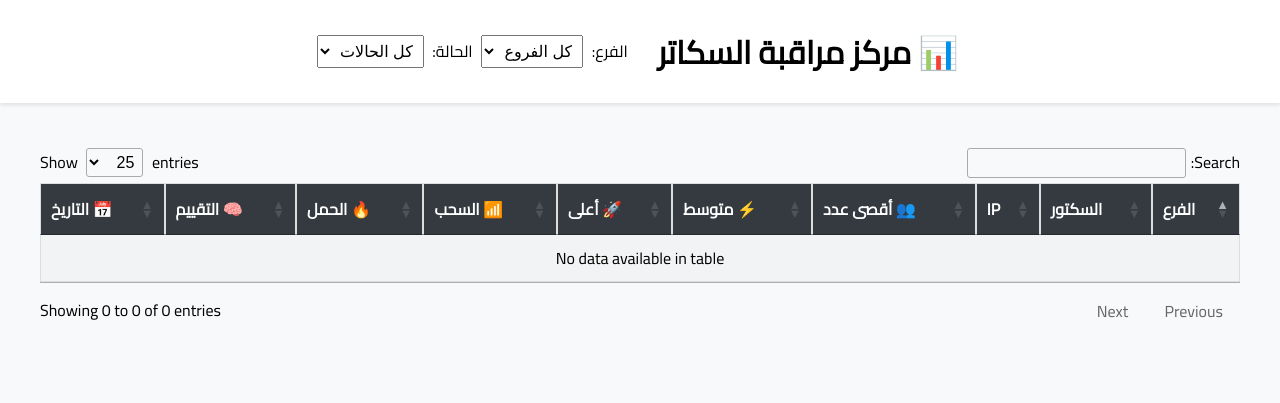
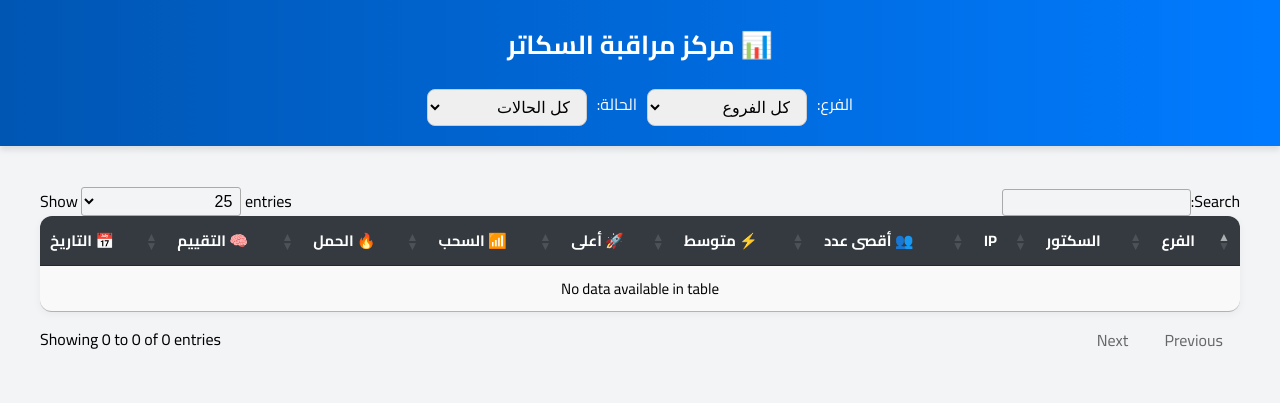
Before and after one commit to HamzaJwan/sector-performance-dashboard, a Flask app: page / in a window 1280 px wide. Shown: the top 403 px of the page. Run offline with Flask 3, Linux system fonts and the light colour scheme; data that the repository does not hold is empty; some libraries are stand-ins or nearby versions.

Commit message:
🔧 تعديل بسيط للتجربة

```diff
--- a/templates/dashboard.html
+++ b/templates/dashboard.html
@@ -5,106 +5,135 @@
   <meta name="viewport" content="width=device-width, initial-scale=1.0">
   <title>📊 مركز مراقبة السكاتر</title>
   <link rel="stylesheet" href="https://cdn.datatables.net/1.13.4/css/jquery.dataTables.min.css">
-  <link href="https://fonts.googleapis.com/css2?family=Cairo&display=swap" rel="stylesheet">
+  <link href="https://fonts.googleapis.com/css2?family=Cairo:wght@400;700&display=swap" rel="stylesheet">
   <style>
     body {
       font-family: 'Cairo', sans-serif;
       direction: rtl;
-      text-align: center;
-      background-color: #f8f9fa;
+      background: #f2f4f6;
       margin: 0;
       padding: 0;
     }
+
     header {
+      background: linear-gradient(to left, #007bff, #0056b3);
+      color: white;
+      padding: 20px;
+      box-shadow: 0 4px 6px rgba(0,0,0,0.1);
+      display: flex;
+      flex-wrap: wrap;
+      justify-content: space-between;
+      align-items: center;
+      gap: 10px;
+    }
+
+    header h1 {
+      margin: 0;
+      font-size: 26px;
+      flex: 1 1 100%;
+      text-align: center;
+    }
+
+    form {
       display: flex;
       flex-wrap: wrap;
       justify-content: center;
-      align-items: center;
-      padding: 20px 5%;
-      background: white;
-      box-shadow: 0 2px 4px rgba(0,0,0,0.1);
+      gap: 10px;
+      flex: 1 1 100%;
+      margin-top: 10px;
     }
-    header h1 {
-      margin: 0 20px;
+
+    select {
+      padding: 8px 12px;
+      border-radius: 8px;
+      border: 1px solid #ccc;
+      font-size: 16px;
+      min-width: 160px;
     }
-    form {
-      margin: 10px;
-    }
-    select, input[type="search"] {
-      font-size: 16px;
-      padding: 6px;
-      margin: 5px;
-    }
+
     .dataTables_wrapper {
       padding: 20px;
-      overflow-x: auto;
     }
-    table {
-      width: 100%;
-      border-collapse: collapse;
-      table-layout: auto;
+
+    table.dataTable {
+      width: 100% !important;
+      background-color: white;
+      border-radius: 12px;
+      overflow: hidden;
+      box-shadow: 0 2px 8px rgba(0,0,0,0.05);
     }
+
     th, td {
-      border: 1px solid #ddd;
-      padding: 10px 6px;
       text-align: center;
-      white-space: nowrap;
-      max-width: 150px;
-      overflow: visible !important;
-      text-overflow: ellipsis;
+      padding: 12px 8px;
+      font-size: 15px;
       position: relative;
     }
+
     th {
       background-color: #343a40;
       color: white;
     }
+
     tr:nth-child(even) {
-      background-color: #f2f2f2;
+      background-color: #f9f9f9;
     }
+
     td.highlight {
       font-weight: bold;
-      background-color: #fff9e6;
+      background-color: #e9f7ff;
     }
+
     .badge {
-      padding: 5px 10px;
-      border-radius: 12px;
+      padding: 6px 10px;
+      border-radius: 20px;
+      font-size: 13px;
       color: white;
-      font-size: 14px;
       font-weight: bold;
-      margin: 2px;
       display: inline-block;
+      transition: transform 0.2s ease;
     }
+
+    .badge:hover {
+      transform: scale(1.1);
+    }
+
     .badge-red { background-color: #dc3545; }
     .badge-orange { background-color: #fd7e14; }
     .badge-green { background-color: #28a745; }
     .badge-blue { background-color: #007bff; }
     .badge-yellow { background-color: #ffc107; }
     .badge-gray { background-color: #6c757d; }
-    td[data-tooltip]::after, span[data-tooltip]::after {
+
+    td[data-tooltip]::after,
+    span[data-tooltip]::after {
       content: attr(data-tooltip);
       position: absolute;
-      background-color: rgba(0, 0, 0, 0.85);
+      background: rgba(0, 0, 0, 0.85);
       color: #fff;
-      padding: 6px 10px;
+      padding: 6px 12px;
       border-radius: 6px;
       font-size: 13px;
-      white-space: normal;
-      z-index: 1000;
       bottom: 100%;
       right: 50%;
-      transform: translateX(50%) translateY(-5px);
+      transform: translateX(50%) translateY(-6px);
       opacity: 0;
-      visibility: hidden;
-      transition: opacity 0.25s ease-in-out;
+      white-space: normal;
       pointer-events: none;
+      transition: opacity 0.3s;
+      z-index: 999;
+      width: max-content;
+      max-width: 250px;
     }
-    td[data-tooltip]:hover::after, span[data-tooltip]:hover::after {
+
+    td[data-tooltip]:hover::after,
+    span[data-tooltip]:hover::after {
       opacity: 1;
-      visibility: visible;
     }
   </style>
 </head>
 <body>
+
 <header>
   <h1>📊 مركز مراقبة السكاتر</h1>
   <form method="get">
@@ -181,5 +210,6 @@
     });
   });
 </script>
+
 </body>
 </html>
```
Lines whose indentation alone changed are shown as unchanged.
